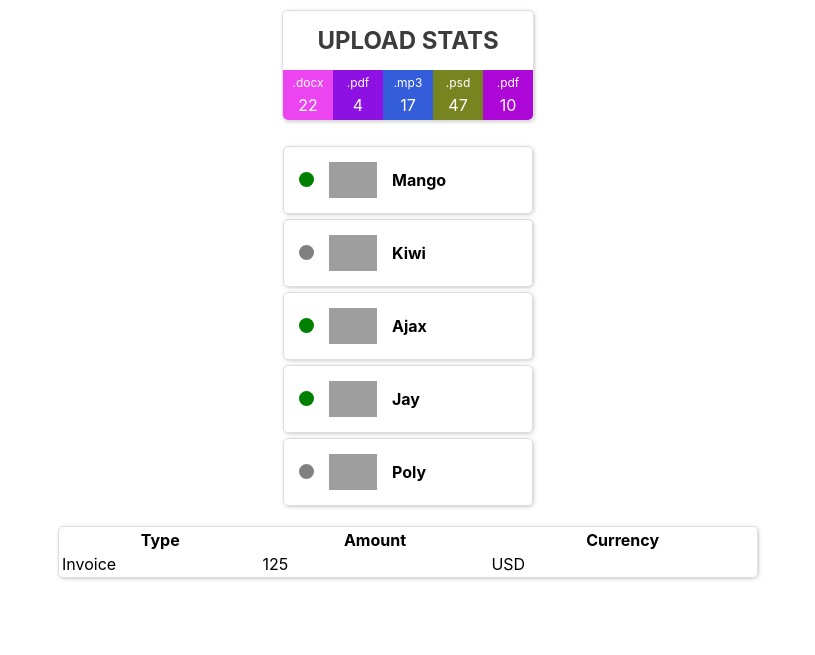
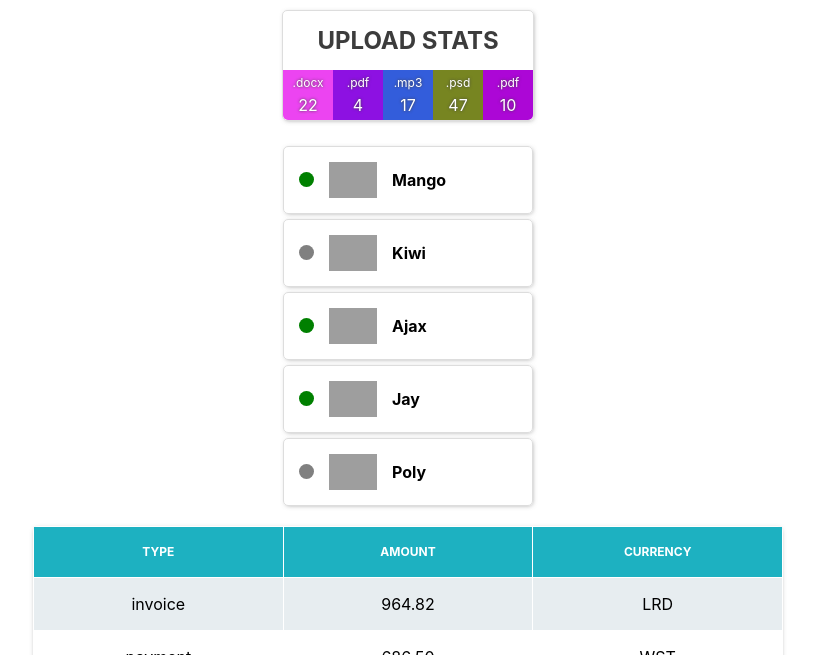
Before and after one commit to yarqui/goit-react-hw-01-components, a React (Create React App) app: page / in a window 1280 px wide. Shown: the part 297-952 px from the top of the page, without its empty margins (232-1047 px from the left). Before the commit the page ends 885 px from the top, so only its background shows below. Built offline with nearby package versions, Linux system fonts and the light colour scheme; grey boxes are pictures that could not be loaded.

Commit message:
finished 4th

```diff
--- a/src/components/FriendList/FriendList.jsx
+++ b/src/components/FriendList/FriendList.jsx
@@ -5,12 +5,12 @@ import { FriendListItem } from 'components/FriendListItem/FriendListItem';
 export const FriendList = ({ friends }) => {
   return (
     <List>
-      {friends.map(friend => (
+      {friends.map(({ id, isOnline, name, avatar }) => (
         <FriendListItem
-          key={friend.id}
-          isOnline={friend.isOnline}
-          name={friend.name}
-          avatar={friend.avatar}
+          key={id}
+          isOnline={isOnline}
+          name={name}
+          avatar={avatar}
         />
       ))}
     </List>
--- a/src/components/Statistics/Statistics.styled.jsx
+++ b/src/components/Statistics/Statistics.styled.jsx
@@ -31,6 +31,8 @@ export const Item = styled.li`
 
   text-align: center;
 
+  text-shadow: 0px 0px 3px #424242;
+
   color: white;
   background: ${getRandomHexColor};
 
--- a/src/components/TransactionHistory/TransactionHistory.jsx
+++ b/src/components/TransactionHistory/TransactionHistory.jsx
@@ -1,24 +1,34 @@
 import PropTypes from 'prop-types';
-import { Table } from './TransactionHistory.styled';
+import {
+  Table,
+  Thead,
+  Tbody,
+  TableCell,
+  TableRow,
+} from './TransactionHistory.styled';
 
-export const TransactionHistory = items => {
+export const TransactionHistory = ({ items }) => {
   return (
     <Table>
-      <thead>
+      <Thead>
         <tr>
           <th>Type</th>
           <th>Amount</th>
           <th>Currency</th>
         </tr>
-      </thead>
+      </Thead>
 
-      <tbody>
-        <tr>
-          <td>Invoice</td>
-          <td>125</td>
-          <td>USD</td>
-        </tr>
-      </tbody>
+      <Tbody>
+        {items.map(({ id, type, amount, currency }) => {
+          return (
+            <TableRow key={id}>
+              <TableCell>{type}</TableCell>
+              <TableCell>{amount}</TableCell>
+              <TableCell>{currency}</TableCell>
+            </TableRow>
+          );
+        })}
+      </Tbody>
     </Table>
   );
 };
@@ -28,8 +38,8 @@ TransactionHistory.propTypes = {
     PropTypes.shape({
       id: PropTypes.string.isRequired,
       type: PropTypes.string.isRequired,
-      amount: PropTypes.bool.isRequired,
-      currency: PropTypes.number.isRequired,
+      amount: PropTypes.string.isRequired,
+      currency: PropTypes.string.isRequired,
     })
   ),
 };
--- a/src/components/TransactionHistory/TransactionHistory.styled.jsx
+++ b/src/components/TransactionHistory/TransactionHistory.styled.jsx
@@ -2,9 +2,38 @@ import styled from 'styled-components';
 
 export const Table = styled.table`
   margin: 10px auto;
-  width: 700px;
+  width: 750px;
 
-  border: 1px solid #dddddd;
+  table-layout: fixed;
+  border-spacing: 1px;
   border-radius: 5px;
-  box-shadow: 1px 1px 5px -2px rgba(101, 101, 101, 0.75);
+  box-shadow: 0px 1px 5px -2px rgba(101, 101, 101, 0.75);
 `;
+
+export const Thead = styled.thead`
+  height: 50px;
+  width: 250px;
+  padding: 15px;
+
+  text-transform: uppercase;
+  font-size: 12px;
+
+  color: white;
+  background: #1db1c1;
+`;
+
+export const Tbody = styled.tbody``;
+
+export const TableRow = styled.tr`
+  border: 1px solid black;
+
+  &:nth-child(odd) {
+    background: #e7edf0;
+  }
+`;
+
+export const TableCell = styled.td`
+  height: 50px;
+  width: 250px;
+  text-align: center;
+`;
--- a/src/components/utilities/utilities.js
+++ b/src/components/utilities/utilities.js
@@ -8,10 +8,10 @@ import {
 export const renderStatsList = objects => {
   return (
     <List>
-      {objects.map(object => (
-        <Item key={object.id}>
-          <Label>{object.label}</Label>
-          <DataValue>{object.percentage}</DataValue>
+      {objects.map(({ id, label, percentage }) => (
+        <Item key={id}>
+          <Label>{label}</Label>
+          <DataValue>{percentage}</DataValue>
         </Item>
       ))}
     </List>
```
